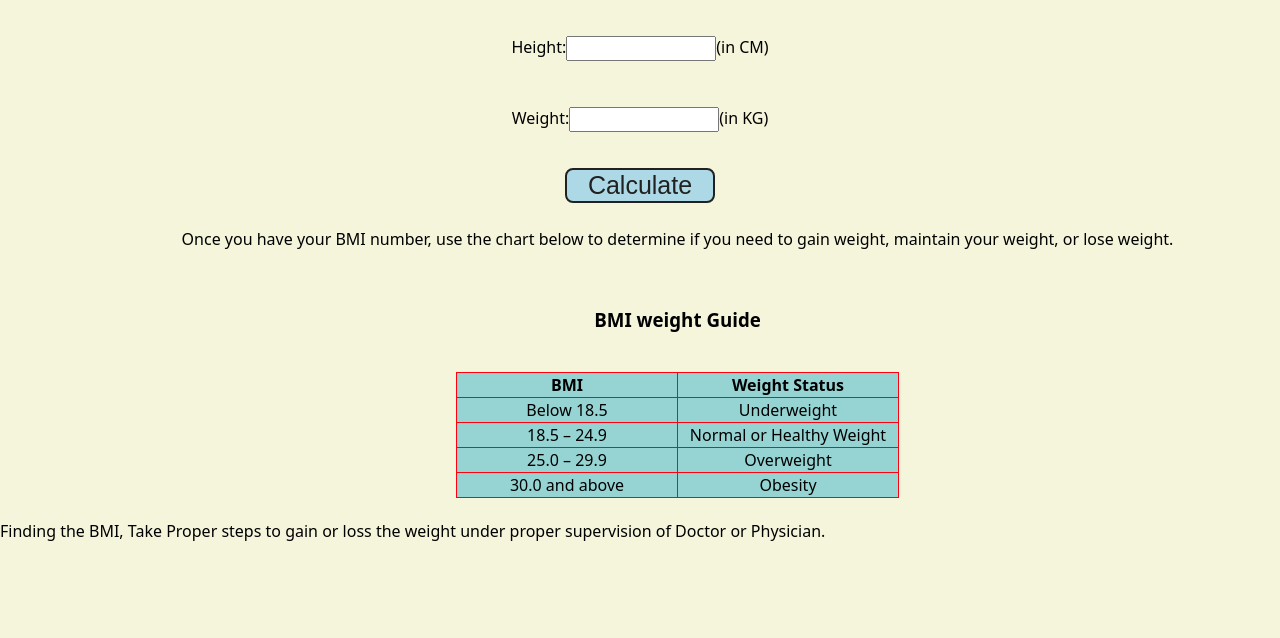
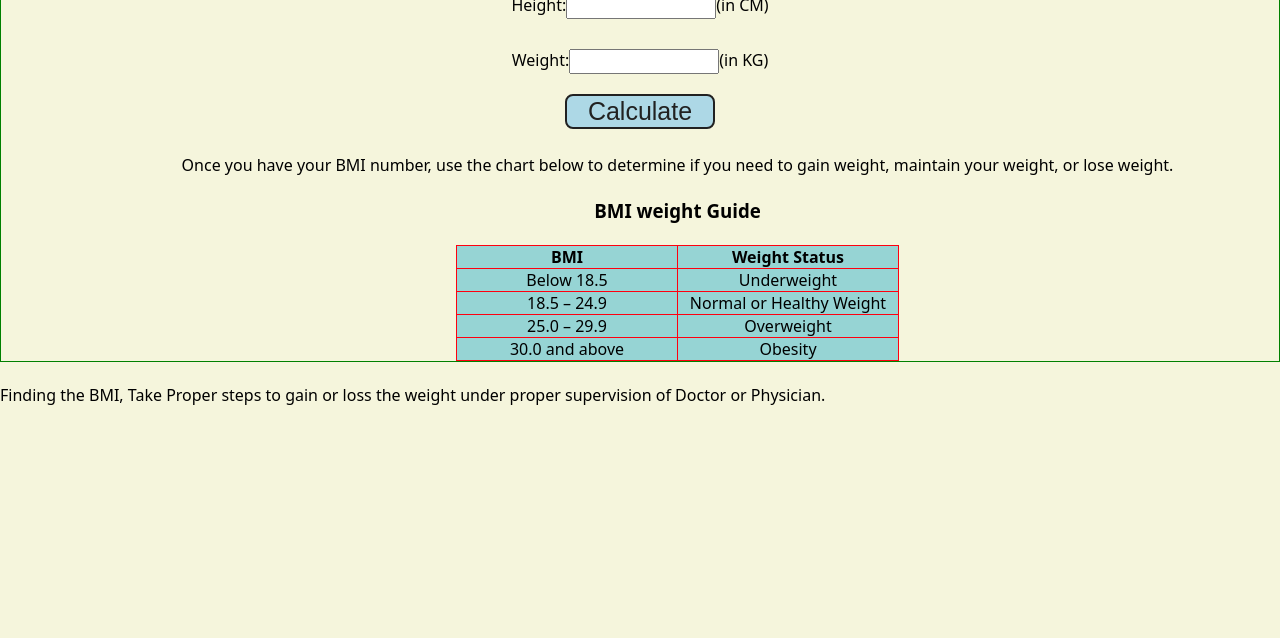
Before and after one commit to rangaomkaram/JavaScript-Basic-Projects, a plain HTML site: page Projects/BMI_CALCULATOR/index.html in a window 1280 px wide. Shown: the part 162-800 px from the top of the page. Drawn offline with Linux system fonts and the light colour scheme.

Commit message:
pushing projs

```diff
--- a/CSS_Projects/Project/css-buttons/style.css
+++ b/CSS_Projects/Project/css-buttons/style.css
@@ -15,3 +15,21 @@ html, body {
     --grad-color4: #ce4993;
     --grad-color5: #6a0d83;
 }
+
+.container{
+    display: flex;
+    justify-content: center;
+    align-items: center;
+    height: 100vh;
+}
+
+
+.button {
+    border: none;
+    background: var(--btn-bg);
+    color:var(--btn-color);
+    padding: 1em 1.5em;
+    letter-spacing: .1em;
+    /* border-image: linear-gradient(115deg, #eeaf61, #fb9062,#ee5d6c, #ce4993, #6a0d83);
+    border-image-slice: 1; */
+}
--- a/Projects/BMI_CALCULATOR/bmi.css
+++ b/Projects/BMI_CALCULATOR/bmi.css
@@ -1,4 +1,7 @@
-
+*{
+  margin: 0;
+  padding: 0;
+}
   #height,
   #weight {
     width: 150px;
@@ -11,6 +14,8 @@
     margin-left: 75px;
     margin-top: 25px;
   }
+
+
 
   #results {
     font-size: 35px;
--- a/Projects/BMI_CALCULATOR/bmiCalculator.js
+++ b/Projects/BMI_CALCULATOR/bmiCalculator.js
@@ -22,7 +22,7 @@ form.addEventListener('submit',function(ev){
        }
 
        else if(bmi >=18.5 && bmi <= 24.9){
-        results.innerHTML = `<span>your are Normal or Healthy and value is ${bmi}</span>`
+        results.innerHTML = `<span>your bmi value ${bmi}, Normal or Healthy</span>`
        }
        else if (bmi >= 25.0 && bmi <= 29.9){
         results.innerHTML = `<span>your are Overweight and value is ${bmi}</span>`;
--- a/Projects/BMI_CALCULATOR/index.html
+++ b/Projects/BMI_CALCULATOR/index.html
@@ -16,12 +16,17 @@
         </a>
 
     </nav>
-    <h1>BMI CALCULATOR</h1>
-    <div class="container">
-    <form>
-        <p><label>Height:</label><input type="text" id="height"/>(in CM)</p>
-        <p><label>Weight:</label><input type="text" id="weight">(in KG)</p>
-        <button>Calculate</button>
+    <div class="bmicalculator">
+        <h1>BMI CALCULATOR</h1>
+        <div class="container">
+    <form action="">
+        <p><label for="height">Height:</label><input type="text" id="height"/>(in CM)</p>
+        <p><label for="weight">Weight:</label><input type="text" id="weight">(in KG)</p>
+        <button id="calculate">Calculate</button>
+    </form>
+    </div>
+
+
 
         <div id="results"></div>
 
@@ -55,7 +60,7 @@
             </tbody>
             </table>
         </div>
-    </form>
+
     </div>
     <br/>
     <footer>Finding the BMI, Take Proper steps to gain or loss the weight under proper supervision of Doctor or Physician.</footer>
--- a/Projects/BMI_CALCULATOR/style.css
+++ b/Projects/BMI_CALCULATOR/style.css
@@ -17,7 +17,7 @@
     padding: 0.5rem;
     gap: 0.5rem;
     border-bottom: solid 1px #aaa;
-    background-color: #F5F5DC;
+    background-color: #f0f00f;
   }
 
   nav a {
@@ -35,3 +35,8 @@
     color: #000;
     background-color: #d4d4d4;
 }
+
+.bmicalculator{
+  box-sizing: border-box;
+  border: 1px solid green ;
+}
```
Also changed, not shown: CSS_Projects/Project/css-buttons/index.html (+4 -1 lines).
